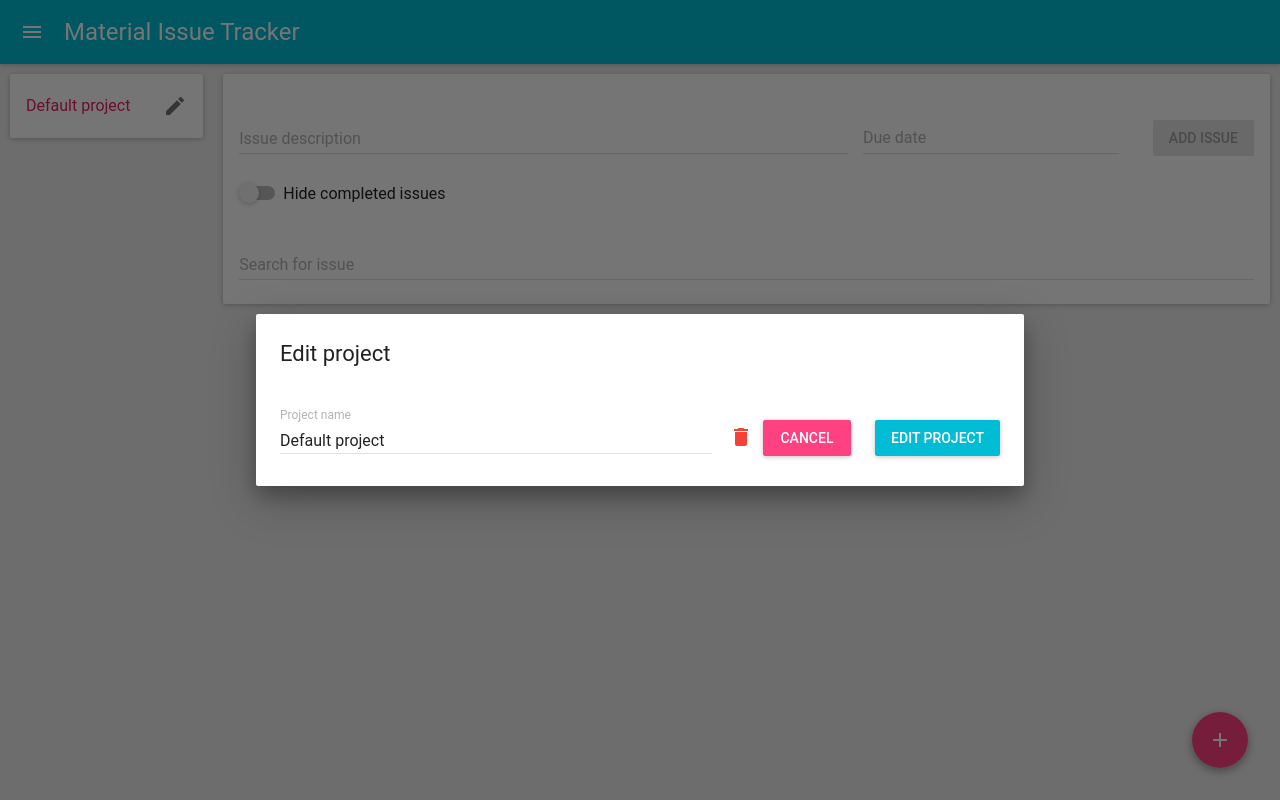
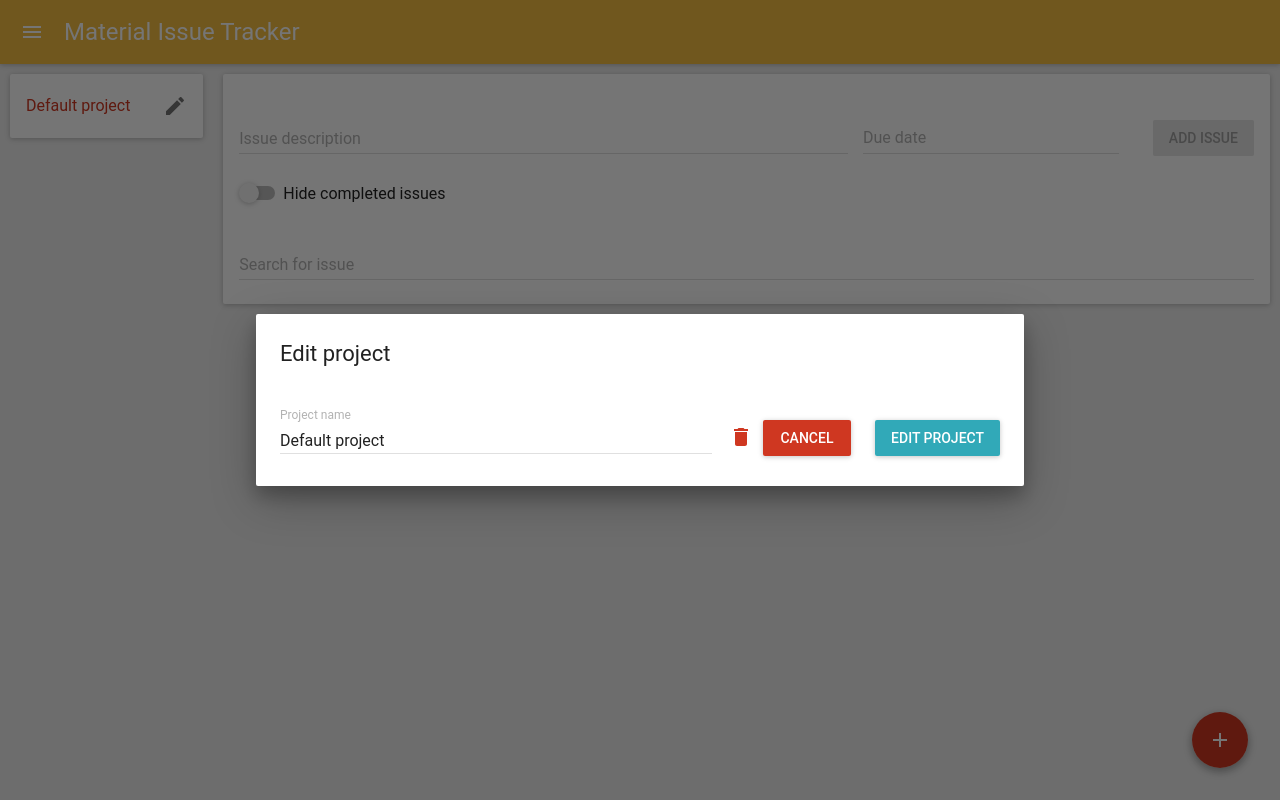
Before and after one commit to martyhora/material-issue-tracker, a React (Create React App) app: page / in a window 1280 px wide. Both pictures are taken after a click on the icon 175 px from the left and 106 px from the top of the page. Built offline with nearby package versions, Linux system fonts and the light colour scheme.

Commit message:
Change app colors

```diff
--- a/src/components/IssueForm.js
+++ b/src/components/IssueForm.js
@@ -3,6 +3,7 @@ import RaisedButton from 'material-ui/RaisedButton';
 import TextField from 'material-ui/TextField';
 import DatePicker from 'material-ui/DatePicker';
 import styles from '../styles';
+import { blueColor } from '../styles/colors';
 
 const validateForm = issue => issue.text.trim().length > 0;
 
@@ -46,7 +47,8 @@ const IssueForm = ({
       label={`${isEdit ? 'Edit' : 'Add'} issue`}
       onClick={onIssueAdd}
       style={styles.addButton}
-      primary={true}
+      backgroundColor={blueColor}
+      labelColor="#fff"
       disabled={!validateForm(newIssue)}
     />
   </div>
--- a/src/components/ProjectForm.js
+++ b/src/components/ProjectForm.js
@@ -6,7 +6,7 @@ import FloatingActionButton from 'material-ui/FloatingActionButton';
 import ContentAddIcon from 'material-ui/svg-icons/content/add';
 import DeleteIcon from 'material-ui/svg-icons/action/delete';
 import styles from '../styles';
-import { red500 } from 'material-ui/styles/colors';
+import { blueColor, redColor } from '../styles/colors';
 
 const validateForm = project => project.name.trim().length > 0;
 
@@ -46,22 +46,24 @@ const ProjectForm = ({
           onClick={() => {
             removeProject(newProject.id);
           }}
-          color={red500}
+          color={redColor}
         />
       )}
       <RaisedButton
         className="add-issue-button"
         label="Cancel"
         onClick={cancelDialog}
+        backgroundColor={redColor}
+        labelColor="#fff"
         style={{ ...styles.addButton, float: 'left', marginRight: '15px' }}
-        secondary={true}
       />
       <RaisedButton
         className="add-issue-button"
         label={`${newProject.id ? 'Edit' : 'Add'} project`}
         onClick={onProjectAdd}
         style={styles.addButton}
-        primary={true}
+        backgroundColor={blueColor}
+        labelColor="#fff"
         disabled={!validateForm(newProject)}
       />
     </Dialog>
@@ -69,7 +71,7 @@ const ProjectForm = ({
     <FloatingActionButton
       style={styles.addProjectButton}
       onClick={toggleDialog}
-      secondary={true}
+      backgroundColor={redColor}
     >
       <ContentAddIcon />
     </FloatingActionButton>
--- a/src/components/ProjectsMenu.js
+++ b/src/components/ProjectsMenu.js
@@ -1,7 +1,7 @@
 import * as React from 'react';
 import { List, ListItem } from 'material-ui/List';
-import { pink500 } from 'material-ui/styles/colors';
 import ModeEditIcon from 'material-ui/svg-icons/editor/mode-edit';
+import { redColor } from '../styles/colors';
 
 const ProjectsMenu = ({
   projects,
@@ -17,7 +17,7 @@ const ProjectsMenu = ({
         onClick={() => {
           onProjectSelect(project.id);
         }}
-        style={{ color: selectedProject === project.id ? pink500 : '#000' }}
+        style={{ color: selectedProject === project.id ? redColor : '#000' }}
         rightIcon={
           <ModeEditIcon
             onClick={() => {
--- a/src/containers/App.js
+++ b/src/containers/App.js
@@ -49,7 +49,7 @@ const App = ({
 }) => (
   <MuiThemeProvider>
     <div>
-      <AppBar title="Material Issue Tracker" />
+      <AppBar title="Material Issue Tracker" style={styles.appBar} />
 
       <div className="col-2">
         <Paper>
--- /dev/null
+++ b/src/styles/colors.js
@@ -0,0 +1,2 @@
+export const redColor = '#cf3721';
+export const blueColor = '#31a9b8';
--- a/src/styles.js
+++ b/src/styles/index.js
@@ -1,4 +1,7 @@
 const styles = {
+  appBar: {
+    backgroundColor: '#f5be41',
+  },
   issue: {
     padding: '1em',
     marginTop: '0.75em',
```
